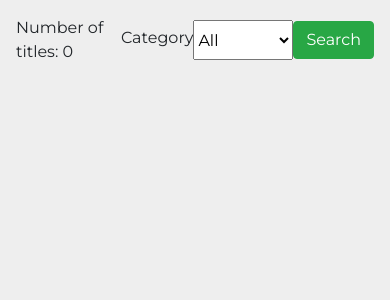
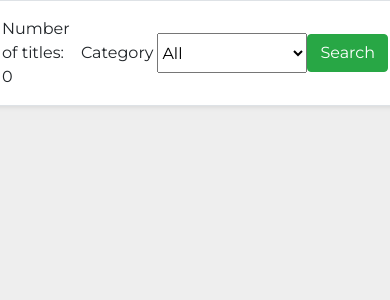
Before and after one commit to jovantyx/TMA, a Flask app: page / in a window 390 px wide. Shown: the part 64-364 px from the top of the page. Run offline with Flask 3, Linux system fonts and the light colour scheme; some libraries are stand-ins or nearby versions.

Commit message:
Made changes to the cards so that they leave gaps between the two ends

```diff
--- a/templates/base.html
+++ b/templates/base.html
@@ -53,13 +53,12 @@
   <section>
     <div class="container-fluid">
       <div class="row">
-        <div class="col-xl-10 col-lg-9 col-md-8 ml-auto">
-          <div class="row pt-md-5 ml-md-3 mt-md-3 mb-5">
-            {% block filter_bar %}
-            {% endblock %}
+        <div class="col-xl-10 col-lg-9 col-md-8 ml-auto px-0">
+          {% block filter_bar %}
+          {% endblock %}
 
-            {% block mainblock %}
-            {% endblock %}
+          {% block mainblock %}
+          {% endblock %}
           </div>
         </div>
       </div>
--- a/templates/books.html
+++ b/templates/books.html
@@ -1,15 +1,15 @@
 {% extends "base.html" %}
 
 {% block filter_bar %}
-<div class="row mx-0">
+<div class="row mx-md-5 mb-4 border rounded shadow-sm bg-white">
   <div class="col-12 p-3">
     <div class="d-flex align-items-center justify-content-between">
 
       <p class="mb-0">Number of titles: {{ books | length }}</p>
 
       <div class="d-flex align-items-center">
-        <p class="mb-1 me-3">Category</p>
-        <select class="form-select me-2" style="width: 100px; height: 40px;">
+        <p class="mb-0 me-4 p-1">Category</p>
+        <select class="form-select me-3" style="width: 150px; height: 40px;">
           <option selected>All</option>
           <option>Children</option>
           <option>Teens</option>
@@ -23,13 +23,13 @@
 {% endblock %}
 {% block mainblock %}
   {% for book in books %}
-  <div class="row mb-4 p-3 border rounded shadow-sm bg-white d-flex mx-0">
+  <div class="row mb-3 p-5 border rounded bg-white mx-md-5 card-common">
 
       <div class="col-md-2 text-center h-100">
           <img src="{{ book.url }}" alt="{{ book.title }} cover" class="img-fluid rounded" style="max-height: 200px; object-fit: cover;">
       </div>
 
-      <div class="col-md-10 d-flex flex-column h-100">
+      <div class="col-md-5 d-flex flex-column h-100">
 
           <h5 class="mt-0"><strong>{{ book.title }}</strong></h5>
           <p>By {{ book.authors | join(", ") }}</p>
```
